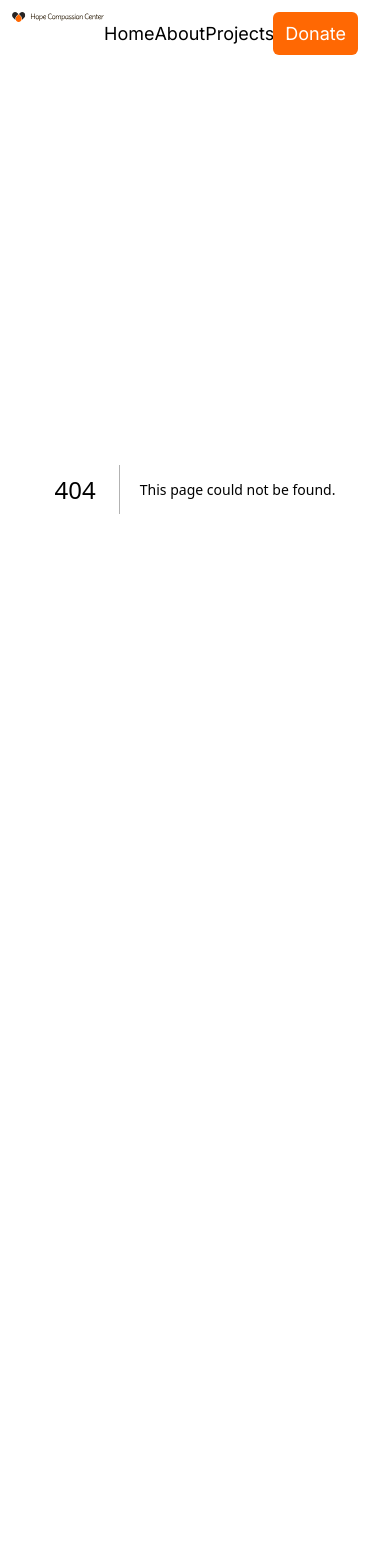
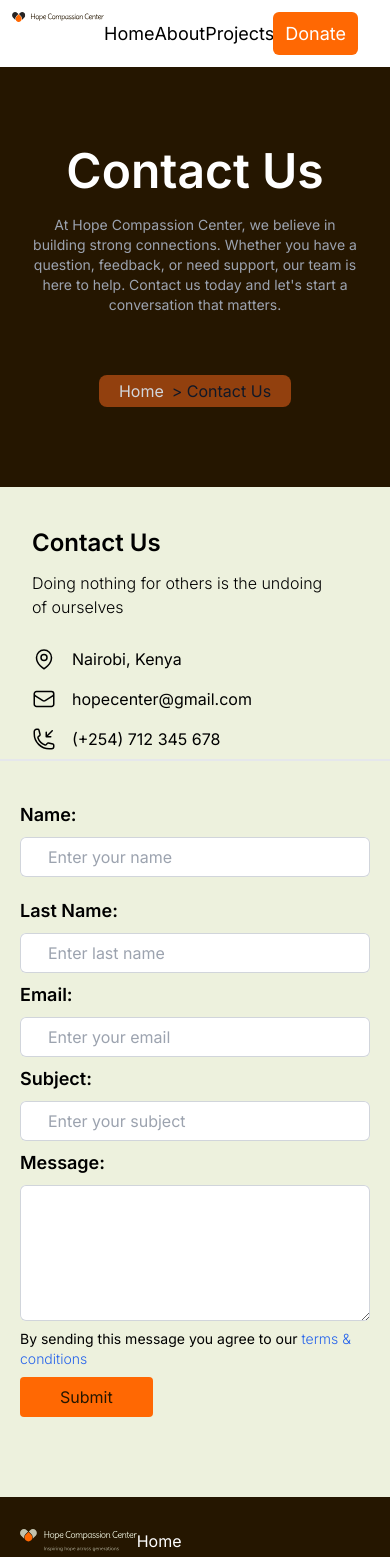
Before and after one commit to koechian/hopecompassioncenter, a Next.js app: page /pages/contact in a window 390 px wide. Before the commit this address had no page. Shown: the top 1557 px of the page. Before the commit the page ends 911 px from the top, so only its background shows below. Built offline with nearby package versions, Linux system fonts and the light colour scheme; a web font is replaced by a local one.

Commit message:
feat-contact-responsive

```diff
--- a/app/components/Header/header.js
+++ b/app/components/Header/header.js
@@ -60,7 +60,7 @@ const Header = () => {
             </Link>
           </li>
           <li>
-            <Link className={styles.link} href="Contacts">
+            <Link className={styles.link} href="/pages/contact">
               {" "}
               Contacts
             </Link>
--- a/app/layout.js
+++ b/app/layout.js
@@ -2,6 +2,7 @@ import { Inter } from "next/font/google";
 import { Delius } from "next/font/google";
 import "./globals.css";
 import Header from "./components/Header/header";
+import Footer from "./components/Footer/footer";
 
 const inter = Inter({ subsets: ["latin"] });
 const delius = Delius({ subsets: ["latin"], weight: ["400"] });
@@ -17,7 +18,9 @@ export default function RootLayout({ children }) {
       <body className={inter.className}>
         <Header />
 
-        {children}</body>
+        {children}
+        <Footer />
+      </body>
     </html>
   );
 }
--- /dev/null
+++ b/app/pages/contact/page.jsx
@@ -0,0 +1,87 @@
+import React from 'react'
+import Link from 'next/link'
+
+function Contact() {
+    return (
+        <div className="flex flex-col">
+            <div className="w-full bg-brown py-20 gap-5 flex flex-col justify-center items-center">
+                <h2 className="text-white font-semibold text-5xl">
+                    Contact Us
+                </h2>
+                <p className='text-gray-400 w-[85%] mobile:w-1/2 text-center text-sm mobile:text-md'>At Hope Compassion Center, we believe in building strong connections. Whether you have a question, feedback, or need support, our team is here to help. Contact us today and let's start a conversation that matters.</p>
+
+                <div className="flex flex-col pt-10">
+                    <div className="flex flex-row bg-amber-800 gap-2 border-gray-300 border- px-5 py-1 rounded-lg">
+                        <Link href='/' className='text-gray-300'>Home</Link>
+                        <p className='text-gray-900'>{'>  Contact Us'}</p>
+
+                    </div>
+                </div>
+            </div>
+
+            <div className="flex flex-col justify-center items-center bg-cream py-10 mobile:py-20">
+            <form className="w-full tablet:w-10/12 desktop:w-1/2 mobile:bg-white mobile:shadow-lg rounded-lg mobile:p-5 ">
+                    <div className="w-full gap-5 mobile:gap-10 px-8 mobile:py-10 border-b-2 flex flex-col mobile:flex-row">
+                        <div className="w-full mobile:w-1/2 flex flex-col gap-3">
+                            <h3 className='font-semibold text-2xl'>Contact Us</h3>
+                            <p className="text-md w-11/12 font-light">Doing nothing for others is the undoing of ourselves</p>
+
+                        </div>
+                        <div className="flex flex-col w-full mobile:w-1/2">
+                            <div className="flex flex-row items-center justify-start gap-4 py-2">
+                                <svg xmlns="http://www.w3.org/2000/svg" fill="none" viewBox="0 0 24 24" stroke-width="1.5" stroke="currentColor" className="font-bold w-6 h-6">
+                                    <path stroke-linecap="round" stroke-linejoin="round" d="M15 10.5a3 3 0 11-6 0 3 3 0 016 0z" />
+                                    <path stroke-linecap="round" stroke-linejoin="round" d="M19.5 10.5c0 7.142-7.5 11.25-7.5 11.25S4.5 17.642 4.5 10.5a7.5 7.5 0 1115 0z" />
+                                </svg>
+                                <h5>Nairobi, Kenya</h5>
+                            </div>
+                            <div className="flex flex-row items-center justify-start gap-4 py-2">
+                                <svg xmlns="http://www.w3.org/2000/svg" fill="none" viewBox="0 0 24 24" stroke-width="1.5" stroke="currentColor" className="font-bold w-6 h-6">
+                                    <path stroke-linecap="round" stroke-linejoin="round" d="M21.75 6.75v10.5a2.25 2.25 0 01-2.25 2.25h-15a2.25 2.25 0 01-2.25-2.25V6.75m19.5 0A2.25 2.25 0 0019.5 4.5h-15a2.25 2.25 0 00-2.25 2.25m19.5 0v.243a2.25 2.25 0 01-1.07 1.916l-7.5 4.615a2.25 2.25 0 01-2.36 0L3.32 8.91a2.25 2.25 0 01-1.07-1.916V6.75" />
+                                </svg>
+
+                                <h5>hopecenter@gmail.com</h5>
+                            </div>
+                            <div className="flex flex-row items-center justify-start gap-4 py-2">
+                                <svg xmlns="http://www.w3.org/2000/svg" fill="none" viewBox="0 0 24 24" stroke-width="1.5" stroke="currentColor" className="font-bold w-6 h-6">
+                                    <path stroke-linecap="round" stroke-linejoin="round" d="M14.25 9.75v-4.5m0 4.5h4.5m-4.5 0l6-6m-3 18c-8.284 0-15-6.716-15-15V4.5A2.25 2.25 0 014.5 2.25h1.372c.516 0 .966.351 1.091.852l1.106 4.423c.11.44-.054.902-.417 1.173l-1.293.97a1.062 1.062 0 00-.38 1.21 12.035 12.035 0 007.143 7.143c.441.162.928-.004 1.21-.38l.97-1.293a1.125 1.125 0 011.173-.417l4.423 1.106c.5.125.852.575.852 1.091V19.5a2.25 2.25 0 01-2.25 2.25h-2.25z" />
+                                </svg>
+
+                                <h5>(+254) 712 345 678</h5>
+                            </div>
+                        </div>
+                    </div>
+
+                    <div className="flex flex-col gap-2 tablet:gap-5 px-5 mobile:px-10 py-10">
+                        <div className="w-full flex gap-5 flex-col mobile:flex-row">
+                            <div className="flex flex-col w-full tablet:w-1/2 gap-2">
+                                <label htmlFor="name" className='text-lg font-semibold'>Name:</label>
+                                <input type="text" className="w-full rounded-md border-0 py-2 pl-7 pr-20 text-gray-900 ring-1 ring-inset ring-gray-300 placeholder:text-gray-400 focus:ring-1 focus:ring-inset focus:ring-orange mobile:text-sm mobile:leading-6" placeholder='Enter your name' />
+                            </div>
+                            <div className="flex flex-col w-full tablet:w-1/2 gap-2">
+                                <label htmlFor="name" className='text-lg font-semibold'>Last Name:</label>
+                                <input type="text" className="w-full rounded-md border-0 py-2 pl-7 pr-20 text-gray-900 ring-1 ring-inset ring-gray-300 placeholder:text-gray-400 focus:ring-1 focus:ring-inset focus:ring-orange mobile:text-sm mobile:leading-6" placeholder='Enter last name' />
+                            </div>
+                        </div>
+                        <div className="flex flex-col w-full gap-2">
+                            <label htmlFor="email" className='text-lg font-semibold'>Email:</label>
+                            <input type="email" className="w-full rounded-md border-0 py-2 pl-7 pr-20 text-gray-900 ring-1 ring-inset ring-gray-300 placeholder:text-gray-400 focus:ring-1 focus:ring-inset focus:ring-orange mobile:text-sm mobile:leading-6" placeholder='Enter your email' />
+                        </div>
+                        <div className="flex flex-col w-full gap-2">
+                            <label htmlFor="subject" className='text-lg font-semibold'>Subject:</label>
+                            <input type="text" className="w-full rounded-md border-0 py-2 pl-7 pr-20 text-gray-900 ring-1 ring-inset ring-gray-300 placeholder:text-gray-400 focus:ring-1 focus:ring-inset focus:ring-orange mobile:text-sm mobile:leading-6" placeholder='Enter your subject' />
+                        </div>
+                        <div className="flex flex-col w-full gap-2">
+                            <label htmlFor="message" className='text-lg font-semibold'>Message:</label>
+                            <textarea name="" className='w-full rounded-md border-0 py-2 pl-3 pr-20 text-gray-900 ring-1 ring-inset ring-gray-300 placeholder:text-gray-400 focus:ring-1 focus:ring-inset focus:ring-orange mobile:text-sm mobile:leading-6' id="" cols="30" rows="5"></textarea>
+                            <small className="text-sm">By sending this message you agree to our <b className='text-blue-600 font-light'>terms & conditions</b></small>
+                        </div>
+                        <button className="rounded bg-orange text-brown w-fit px-10 py-2" type='button'> Submit</button>
+                    </div>
+                </form>
+            </div>
+        </div>
+    )
+}
+
+export default Contact
--- a/tailwind.config.js
+++ b/tailwind.config.js
@@ -6,6 +6,18 @@ module.exports = {
     "./app/**/*.{js,ts,jsx,tsx,mdx}",
   ],
   theme: {
+    screens: {
+      'mobile': '475px',
+
+      'tablet': '640px',
+      // => @media (min-width: 640px) { ... }
+
+      'laptop': '1024px',
+      // => @media (min-width: 1024px) { ... }
+
+      'desktop': '1280px',
+      // => @media (min-width: 1280px) { ... }
+    },
     extend: {
       colors: {
         brown: "#251600",
```
Also changed, not shown: app/pages/about/page.js (+35 -35 lines).
